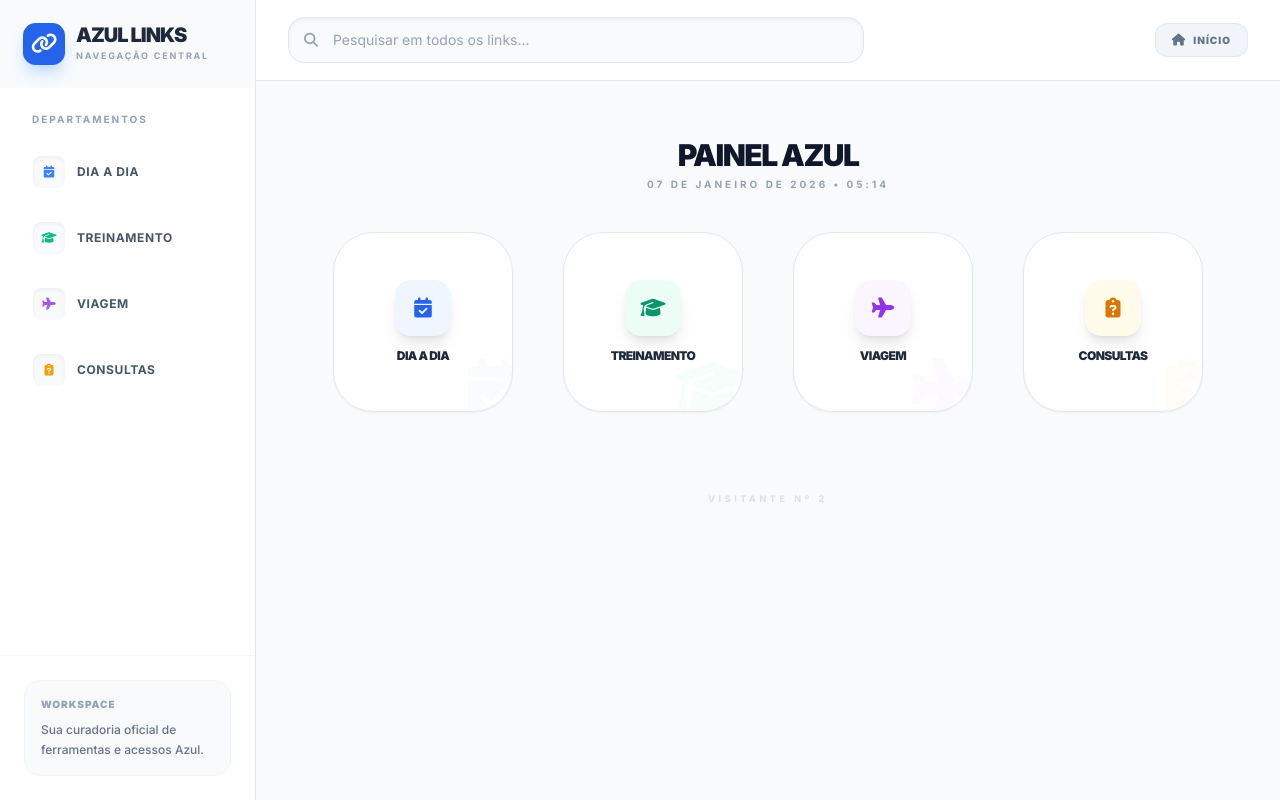
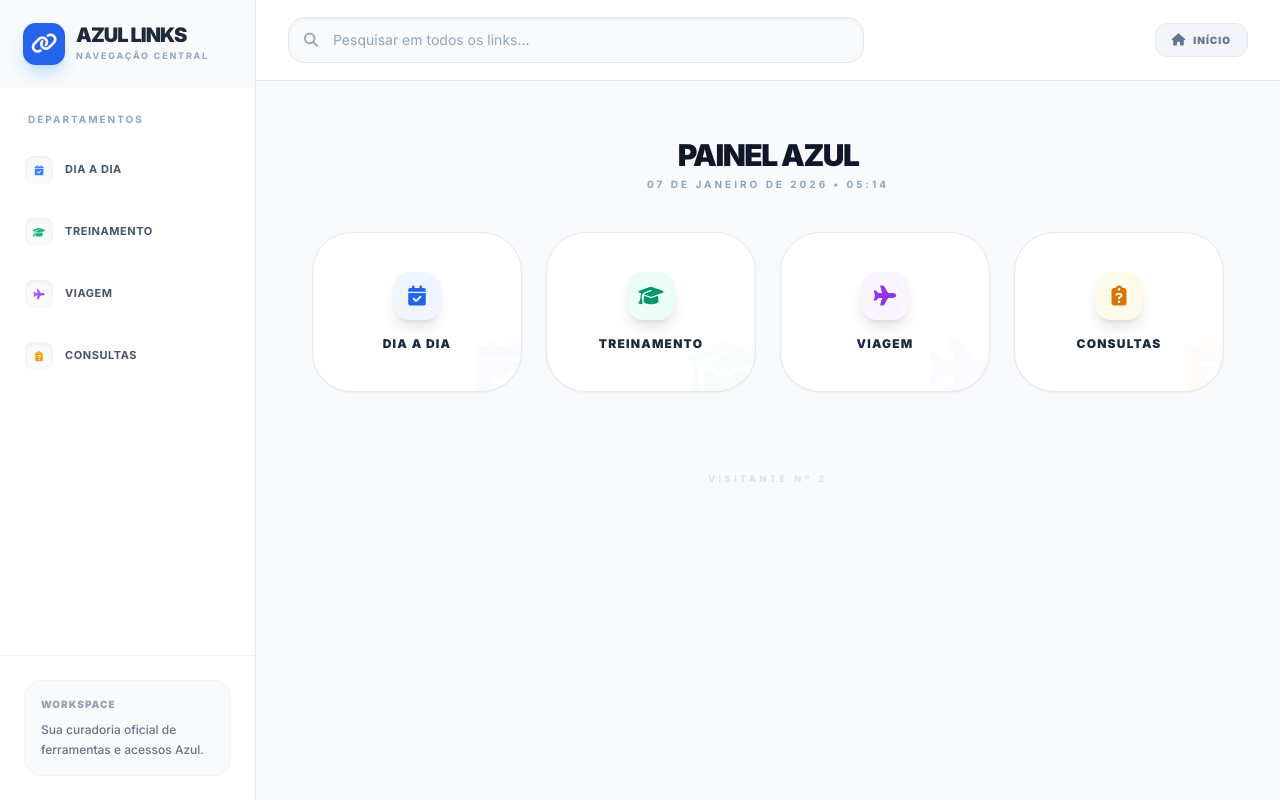
Before and after one commit to leonardojoaquim84/criacao-inicial, a React (Vite) app: page / in a window 1280 px wide. Built offline with nearby package versions, Linux system fonts and the light colour scheme.

Commit message:
Adaptação do tamanho dos ícones ao título

```diff
--- a/App.tsx
+++ b/App.tsx
@@ -24,13 +24,11 @@ const App: React.FC = () => {
       setLinks(INITIAL_LINKS as LinkItem[]);
     }
 
-    // Lógica de contador de visitantes
     const storedCount = localStorage.getItem('visitor_count');
     const newCount = (storedCount ? parseInt(storedCount, 10) : 0) + 1;
     localStorage.setItem('visitor_count', newCount.toString());
     setVisitorCount(newCount);
 
-    // Timer para atualizar data/hora
     const timer = setInterval(() => {
       setCurrentTime(new Date());
     }, 1000);
@@ -148,24 +146,24 @@ const App: React.FC = () => {
                   <p className="text-slate-400 text-[10px] font-bold uppercase tracking-[0.3em]">{formattedDateTime}</p>
                 </div>
 
-                <div className="grid grid-cols-2 lg:grid-cols-4 gap-6 max-w-4xl mx-auto">
+                <div className="grid grid-cols-2 lg:grid-cols-4 gap-6 max-w-5xl mx-auto">
                   {DEFAULT_CATEGORIES.map((cat) => (
                     <button
                       key={cat.id}
                       onClick={() => setActiveCategory(cat.id)}
-                      className="relative group aspect-square max-w-[180px] mx-auto w-full flex flex-col items-center justify-center bg-white rounded-[2.5rem] border border-slate-200 shadow-sm transition-all duration-300 hover:border-blue-300 hover:shadow-2xl hover:shadow-blue-500/10 overflow-hidden"
+                      className="relative group min-h-[160px] mx-auto w-full flex flex-col items-center justify-center bg-white rounded-[2.5rem] border border-slate-200 shadow-sm transition-all duration-300 hover:border-blue-300 hover:shadow-2xl hover:shadow-blue-500/10 overflow-hidden p-6"
                     >
                       <div className={`absolute -right-2 -bottom-2 opacity-[0.03] transition-transform duration-500 group-hover:scale-125 ${cat.color}`}>
                         <i className={`fa-solid ${cat.icon} text-6xl`}></i>
                       </div>
-                      <div className={`w-14 h-14 rounded-2xl mb-3 flex items-center justify-center text-xl shadow-lg transition-transform duration-300 group-hover:scale-110 group-hover:-translate-y-1 ${
+                      <div className={`w-12 h-12 rounded-2xl mb-4 flex items-center justify-center text-xl shadow-lg transition-transform duration-300 group-hover:scale-110 group-hover:-translate-y-1 ${
                         cat.id === 'dia_a_dia' ? 'bg-blue-50 text-blue-600' :
                         cat.id === 'treinamento' ? 'bg-emerald-50 text-emerald-600' :
                         cat.id === 'passe_livre' ? 'bg-purple-50 text-purple-600' : 'bg-amber-50 text-amber-600'
                       }`}>
                         <i className={`fa-solid ${cat.icon}`}></i>
                       </div>
-                      <h3 className="text-xs font-black text-slate-800 uppercase tracking-tighter">{cat.name}</h3>
+                      <h3 className="text-xs font-black text-slate-800 uppercase tracking-widest">{cat.name}</h3>
                     </button>
                   ))}
                 </div>
@@ -178,7 +176,6 @@ const App: React.FC = () => {
               </div>
             ) : (
               <div className="animate-in fade-in h-full relative">
-                {/* Header da Página com Botão à Direita */}
                 <div className="flex items-center justify-between mb-8 pb-4 border-b border-slate-100">
                   <div className="flex items-center space-x-3">
                      <div className={`w-2 h-8 rounded-full bg-gradient-to-b ${
--- a/components/LinkButton.tsx
+++ b/components/LinkButton.tsx
@@ -7,8 +7,18 @@ interface LinkButtonProps {
 }
 
 const LinkButton: React.FC<LinkButtonProps> = ({ link }) => {
+  const getDomain = (url: string) => {
+    try {
+      return new URL(url).hostname;
+    } catch {
+      return '';
+    }
+  };
+
+  const domain = getDomain(link.url);
+
   return (
-    <div className="relative group">
+    <div className="relative group h-full">
       {/* 3D Depth Layer */}
       <div className="absolute inset-0 bg-slate-200 rounded-xl translate-y-1 group-hover:translate-y-1.5 transition-transform duration-200" />
 
@@ -17,16 +27,26 @@ const LinkButton: React.FC<LinkButtonProps> = ({ link }) => {
         href={link.url}
         target="_blank"
         rel="noopener noreferrer"
-        className="relative flex items-center justify-center w-full px-4 py-4 bg-white border border-slate-200 rounded-xl
+        className="relative flex items-center h-full w-full px-3 py-4 bg-white border border-slate-200 rounded-xl
                    transform transition-all duration-300 ease-out
-                   group-hover:-translate-y-1.5 group-hover:scale-105 group-active:translate-y-0.5 group-active:scale-100
+                   group-hover:-translate-y-1.5 group-hover:scale-[1.02] group-active:translate-y-0.5 group-active:scale-100
                    hover:border-blue-300 hover:bg-gradient-to-b hover:from-white hover:to-blue-50/50
-                   shadow-sm hover:shadow-md hover:shadow-blue-200/50 text-center"
+                   shadow-sm hover:shadow-md hover:shadow-blue-200/50"
       >
-        <h3 className="font-extrabold text-slate-600 text-[11px] sm:text-xs truncate
-                       group-hover:text-blue-700 transition-colors uppercase tracking-widest leading-none">
-          {link.title}
-        </h3>
+        <div className="flex items-center w-full gap-2.5">
+          {domain && (
+            <img
+              src={`https://www.google.com/s2/favicons?sz=32&domain=${domain}`}
+              alt=""
+              className="w-4 h-4 shrink-0 opacity-60 group-hover:opacity-100 transition-opacity"
+              onError={(e) => (e.currentTarget.style.display = 'none')}
+            />
+          )}
+          <h3 className="font-extrabold text-slate-600 text-[10px] sm:text-[11px]
+                         group-hover:text-blue-700 transition-colors uppercase tracking-wider leading-tight text-left break-words">
+            {link.title}
+          </h3>
+        </div>
       </a>
     </div>
   );
--- a/components/Sidebar.tsx
+++ b/components/Sidebar.tsx
@@ -27,26 +27,26 @@ const Sidebar: React.FC<SidebarProps> = ({ activeCategory, onSelectCategory, onG
           </div>
         </button>
 
-        <nav className="flex-1 px-4 py-4 space-y-2">
+        <nav className="flex-1 px-3 py-4 space-y-2">
           <div className="px-4 py-2 text-[10px] font-bold text-slate-400 uppercase tracking-[0.2em] mb-2">Departamentos</div>
           {DEFAULT_CATEGORIES.map((cat) => (
             <button
               key={cat.id}
               onClick={() => onSelectCategory(cat.id)}
-              className={`w-full flex items-center px-4 py-3 rounded-xl transition-all duration-200 group ${
+              className={`w-full flex items-center px-3 py-3 rounded-xl transition-all duration-200 group ${
                 activeCategory === cat.id
                   ? 'bg-blue-50 text-blue-700 shadow-sm border border-blue-100'
                   : 'text-slate-600 hover:bg-slate-50 border border-transparent'
               }`}
             >
-              <span className={`w-8 h-8 flex items-center justify-center rounded-lg mr-3 shadow-inner ${
+              <span className={`w-7 h-7 flex items-center justify-center rounded-lg mr-3 shadow-inner shrink-0 ${
                 activeCategory === cat.id ? 'bg-white' : 'bg-slate-50 group-hover:bg-slate-100'
               }`}>
-                <i className={`fa-solid ${cat.icon} ${cat.color} text-xs`}></i>
+                <i className={`fa-solid ${cat.icon} ${cat.color} text-[10px]`}></i>
               </span>
-              <span className="font-bold text-xs uppercase tracking-wider">{cat.name}</span>
+              <span className="font-bold text-[11px] uppercase tracking-wider text-left leading-tight">{cat.name}</span>
               {activeCategory === cat.id && (
-                <div className="ml-auto w-1.5 h-1.5 rounded-full bg-blue-600 animate-pulse"></div>
+                <div className="ml-auto w-1.5 h-1.5 rounded-full bg-blue-600 animate-pulse shrink-0"></div>
               )}
             </button>
           ))}
```
